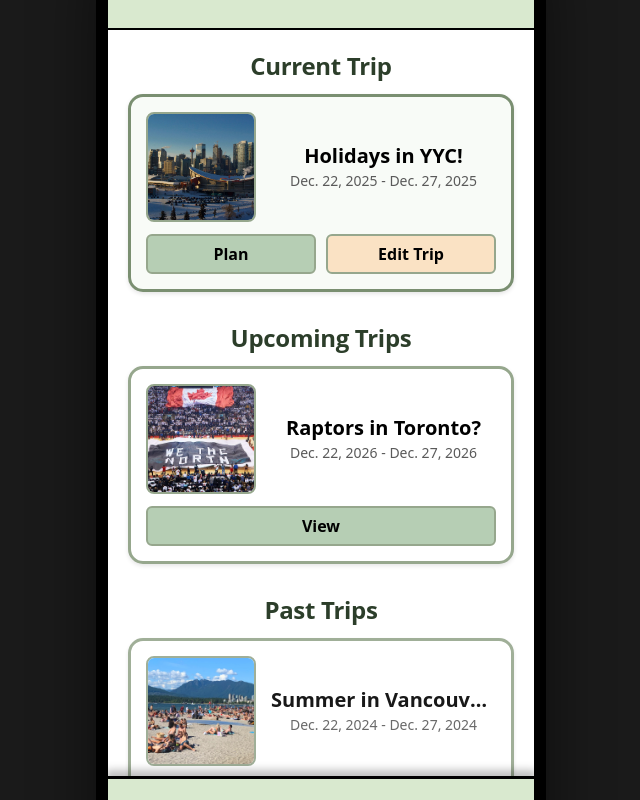
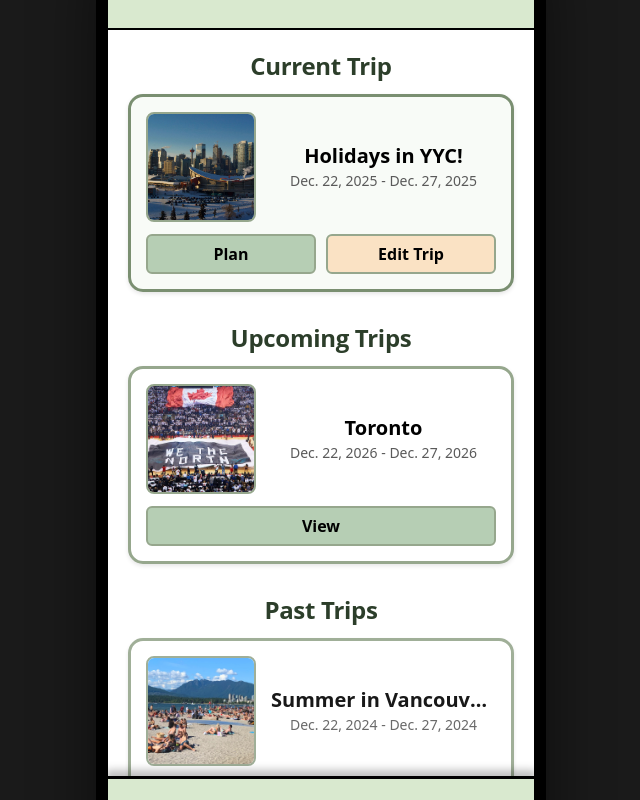
Before and after one commit to haywirebanana/cpsc481-tripadventurers, a React (Vite) app in the folder trip-adventurers/: page /trip-list in a window 1280 px wide. Shown: the whole page, without its empty margins (319-959 px from the left). Built offline with nearby package versions, Linux system fonts and the light colour scheme.

Commit message:
fixed errors (#30)

```diff
--- a/trip-adventurers/src/context/TripContext.jsx
+++ b/trip-adventurers/src/context/TripContext.jsx
@@ -31,7 +31,7 @@ export function TripProvider({ children }) {
     },
     {
       id: 2,
-      name: "Raptors in Toronto?",
+      name: "Toronto",
       startDate: "Dec. 22, 2026",
       endDate: "Dec. 27, 2026",
       image: raptorsImg,
--- a/trip-adventurers/src/layouts/TripLayout.jsx
+++ b/trip-adventurers/src/layouts/TripLayout.jsx
@@ -1,11 +1,15 @@
-import { Outlet, Link, useLocation, useNavigate } from "react-router-dom";
+import { Outlet, Link, useLocation, useNavigate, useParams } from "react-router-dom";
 import BottomNav from "../components/BottomNav";
+import { useTrips } from "../context/TripContext";
 import back from "../assets/backarrow.png";
 import home from "../assets/home.png";
 
 export default function TripLayout() {
   const location = useLocation();
   const navigate = useNavigate();
+  const { tripId } = useParams();
+  const { getTripById } = useTrips();
+  const trip = getTripById(tripId);
 
   const isWeatherPage = location.pathname.includes("/documents/weather");
   const isManageMembersPage = location.pathname.includes("/documents/members") || location.pathname.includes("/documents/trip-setup");
@@ -70,7 +74,7 @@ const buttonStyle = {
           fontSize: '25px',
           fontWeight: 700,
           margin: 0
-        }}>Holidays in YYC!</h1>
+        }}>{trip?.name || 'Trip'}</h1>
       </div>
 
       <div style={{
--- a/trip-adventurers/src/pages/TripList.jsx
+++ b/trip-adventurers/src/pages/TripList.jsx
@@ -109,7 +109,9 @@ export default function TripList() {
           <section className="trip-section">
             <h2 className="section-title">Upcoming Trips</h2>
 
-            {upcomingTrips.map((trip) => (
+            {upcomingTrips.map((trip) => {
+              const isToronto = trip.name.toLowerCase().includes('toronto');
+              return (
               <div key={trip.id} className="trip-card trip-card-small">
                 <div className="card-content">
                   <div className="trip-image-placeholder">
@@ -133,11 +135,20 @@ export default function TripList() {
                 </div>
 
                 <div className="trip-actions">
+                  {isToronto ? (
                     <button
                       className="btn-trip btn-view"
-                    onClick={() => handleViewPastOrUpcomingTrip(trip.id)}
+                      onClick={() => handleViewTrip(trip.id, true)}
                     >
                       View
+                    </button>
+                  ) : (
+                    <>
+                      <button
+                        className="btn-trip btn-view"
+                        onClick={() => handleViewTrip(trip.id, false)}
+                      >
+                        Plan
                       </button>
                       {trip.canEdit && (
                         <button
@@ -147,9 +158,12 @@ export default function TripList() {
                           Edit
                         </button>
                       )}
+                    </>
+                  )}
                 </div>
               </div>
-            ))}
+            );
+            })}
           </section>
         )}
 
```
Lines whose indentation alone changed are shown as unchanged.
